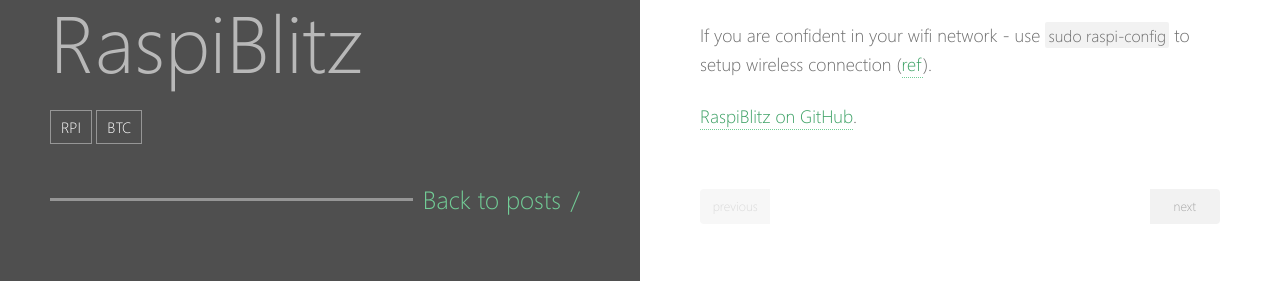
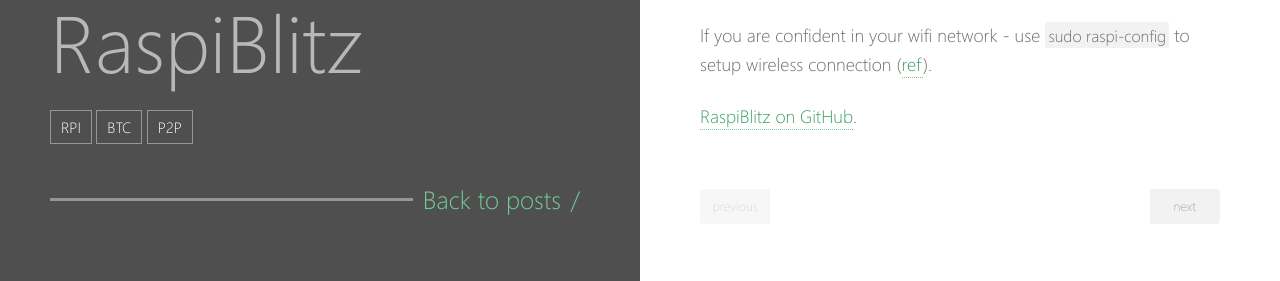
Before and after one commit to charlesrocket/charlesrocket.github.io, a Jekyll site: the page built from _posts/2018-07-23-raspiblitz.md, in a window 1280 px wide. Shown: the part 900-1181 px from the top of the page. Built offline with Jekyll 4.4.1, drawn with Linux system fonts in a browser that asks for light colours.

Commit message:
Edit 180723

```diff
--- a/_posts/2018-07-23-raspiblitz.md
+++ b/_posts/2018-07-23-raspiblitz.md
@@ -7,6 +7,7 @@ categories:
 tags:
   - rpi
   - btc
+  - p2p
 ---
 # BTC Lightning Node on Raspberry Pi
 
```
